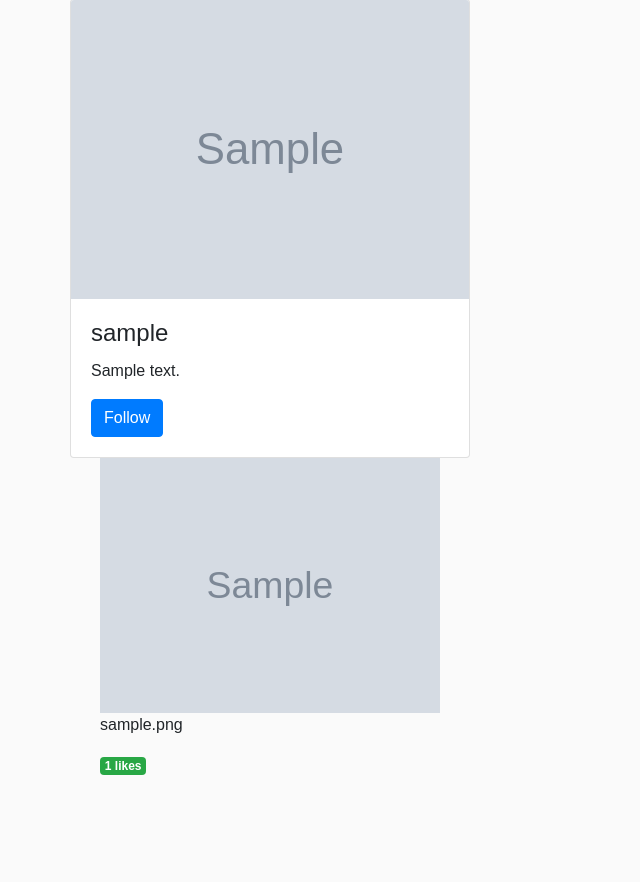
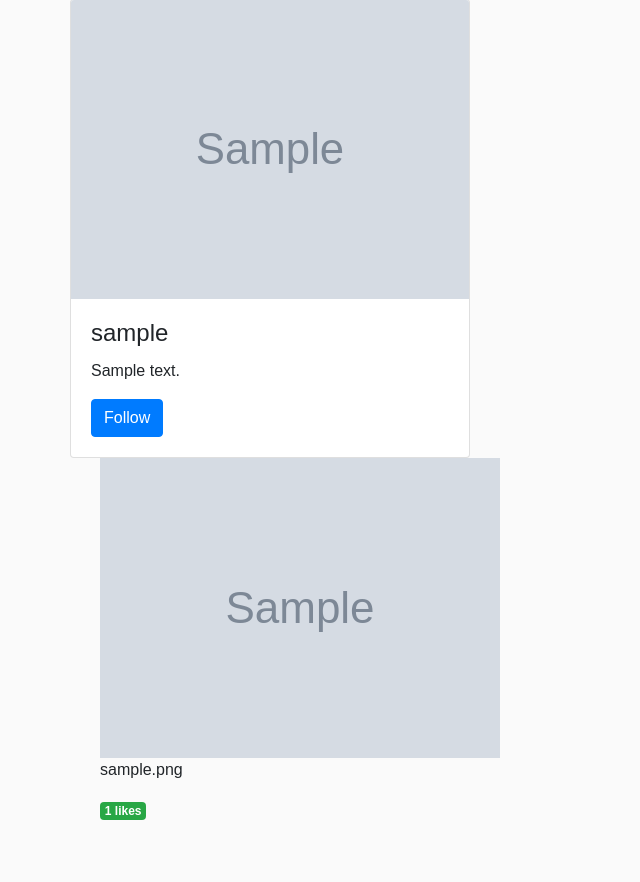
Before and after one commit to PatrickNgare/Instagram-Clone, a Django app: page /user/1 in a window 1280 px wide. Shown: the part 122-1004 px from the top of the page, without its empty margins (0-640 px from the left). Before the commit the page ends 897 px from the top, so only its background shows below. Run offline with Django 3.2, Linux system fonts and the light colour scheme; a user stored in the database is signed in; tables that the repository leaves empty hold one stand-in row (values such as "Sample post"); grey boxes marked "Sample" are stand-in pictures; some libraries are stand-ins or nearby versions.

Commit message:
changed UI

```diff
--- a/instagram/templates/all-temps/user.html
+++ b/instagram/templates/all-temps/user.html
@@ -5,6 +5,7 @@
  <div class="container">
 
    <div class="row">
+
 
     <div class="card" style="width:400px">
       <img class="card-img-top" src="{{user.profile_photo.url}}" alt="Card image">
@@ -15,17 +16,21 @@
       </div>
     </div>
 
+  </div>
+  <div class="col-8">
+
+{%for img in images%}
 
 
-</div>
-{%for img in images%}
 
-<div class="col-4">
   <img class="img-fluid" src="{{img.image.url}}"  width="400px" alt="Card image cap">
    <p>{{img.image_caption}}</p>
    <span class="badge badge-success">{{img.likes}} likes </span>
 
-   </div>
-   {%endfor%}
+
+
+</div>
+{%endfor%}
   </div>
+</div>
  {% endblock %}
```
